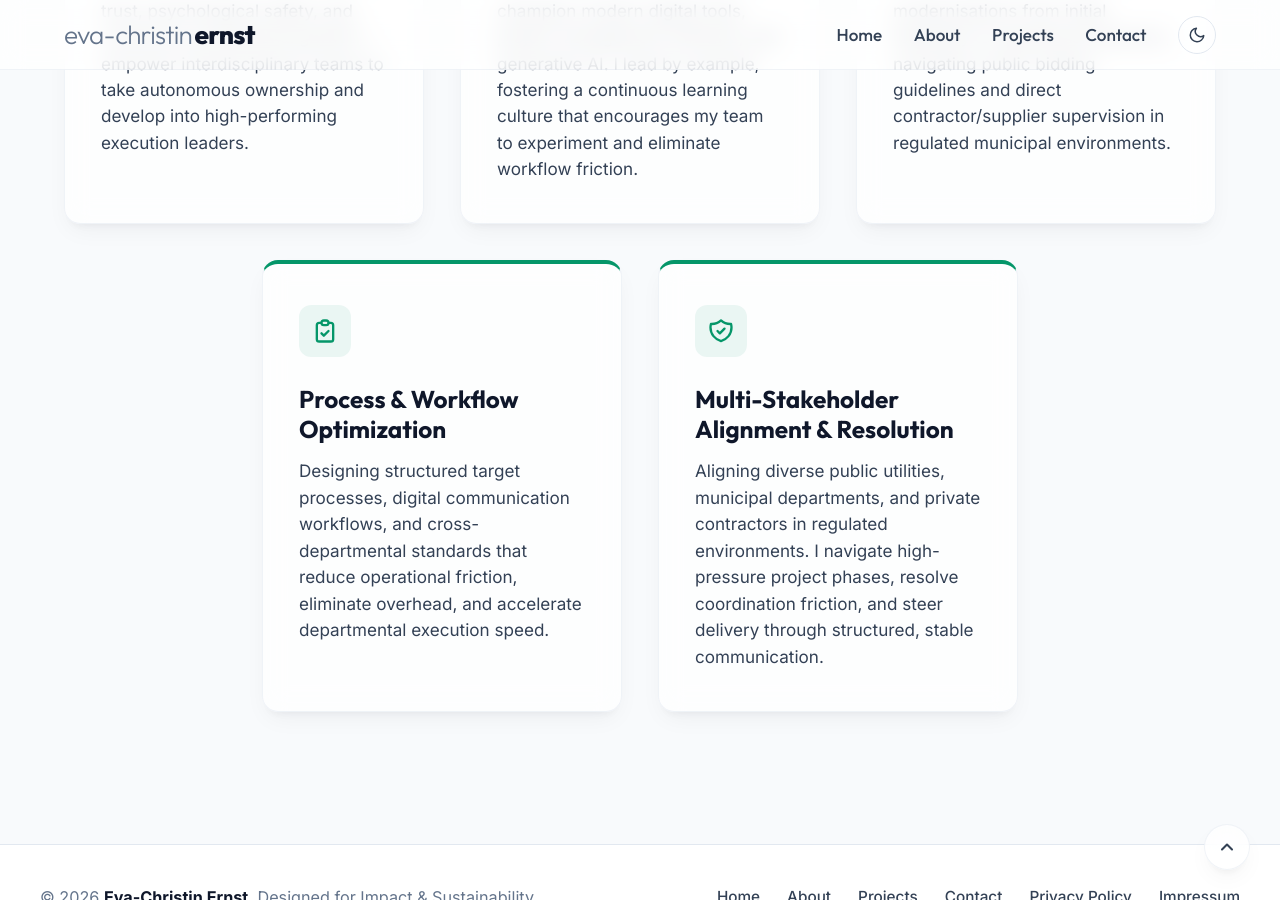
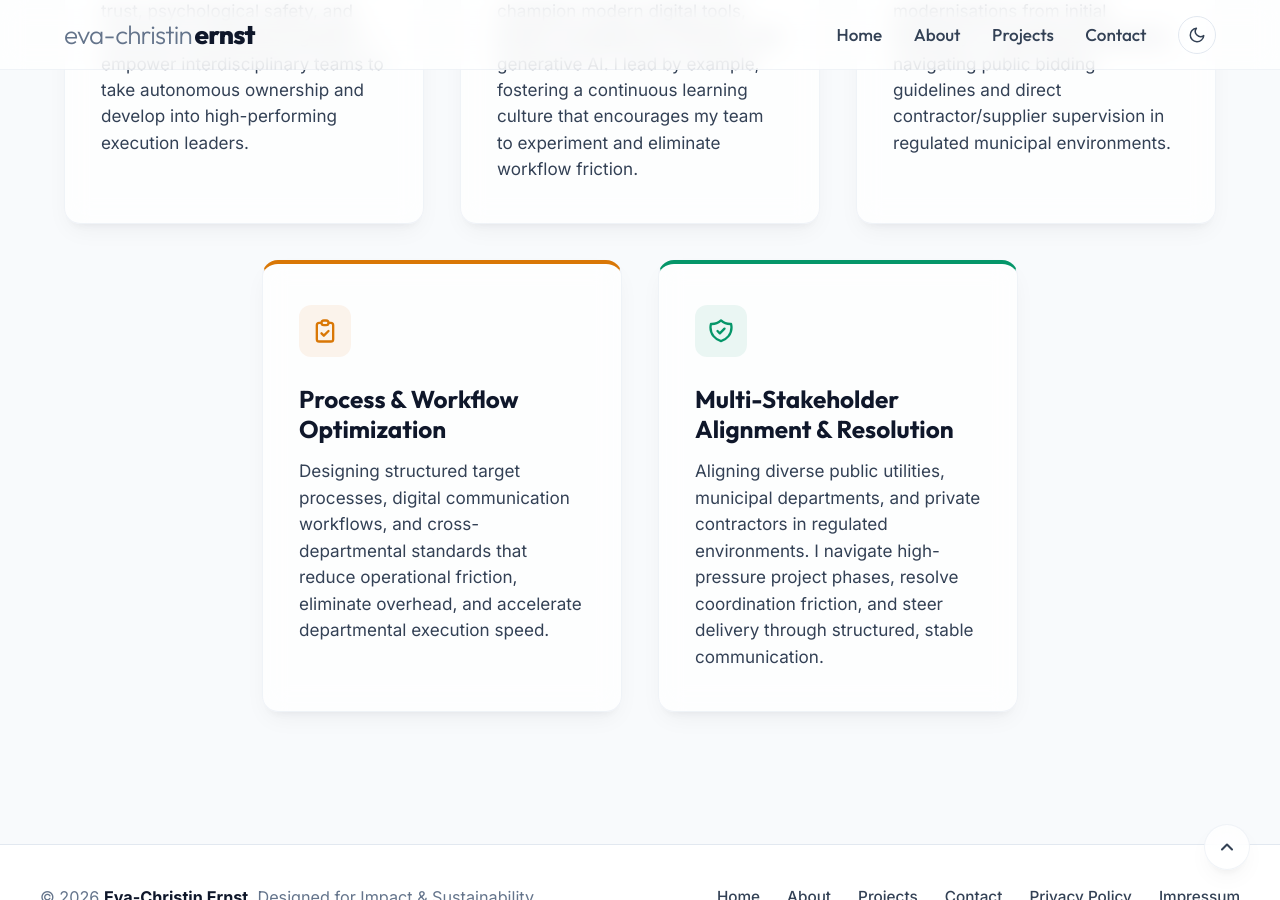
Before and after one commit to evafroehlich/website, a Jekyll site: the page built from index.html, in a window 1280 px wide and 900 px high, scrolled down 1915 px. Built offline with Jekyll 4.4.1, drawn with Linux system fonts in a browser that asks for light colours.

Commit message:
Update homepage competency grid with a balanced checkerboard color scheme

```diff
--- a/index.html
+++ b/index.html
@@ -130,7 +130,7 @@ title: Home - Eva-Christin Ernst
       </div>
 
       <!-- Competency 4: Process & Workflow Optimization -->
-      <div class="competency-card glass-card">
+      <div class="competency-card glass-card card-gold">
         <div class="comp-icon-box">
           <!-- Clipboard Check Icon -->
           <svg xmlns="http://www.w3.org/2000/svg" fill="none" viewBox="0 0 24 24" stroke="currentColor" stroke-width="2">
```
